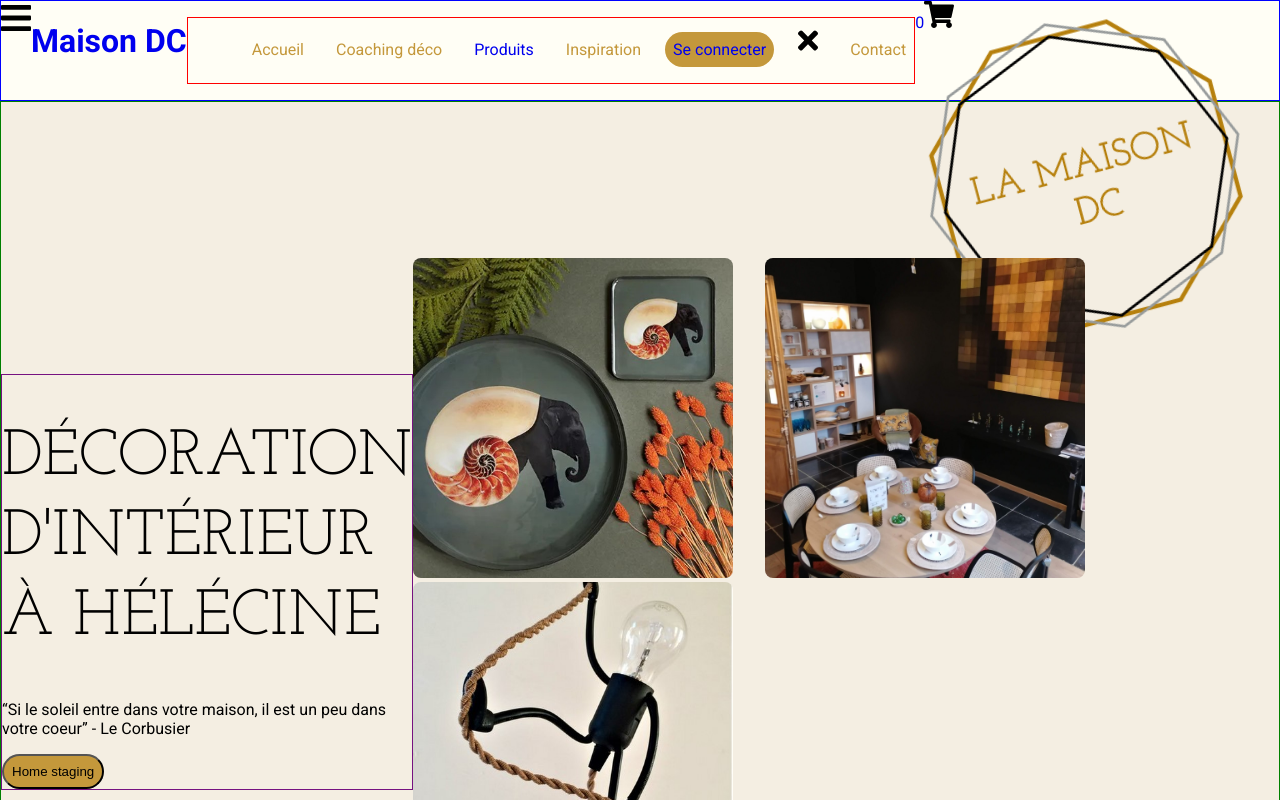
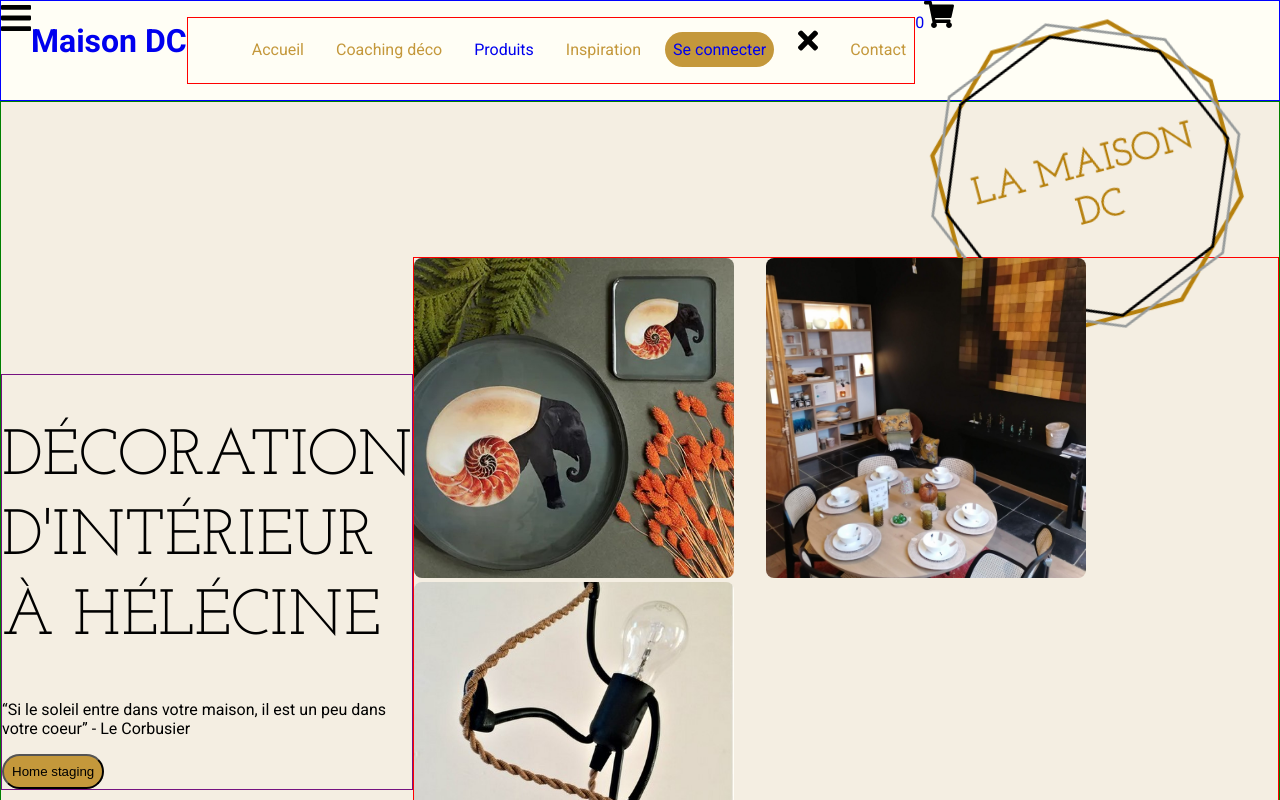
Before and after one commit to Evamel/test-maisonDC, a React (Create React App) app in the folder client/: page /Home in a window 1280 px wide. Shown: the top 800 px of the page. Built offline with nearby package versions, Linux system fonts and the light colour scheme; no server answers.

Commit message:
decoration intereir scss

```diff
--- a/client/src/style/components/DecorationDInterieur.scss
+++ b/client/src/style/components/DecorationDInterieur.scss
@@ -26,7 +26,7 @@
     }
 
     .DecorationDInterieur_right{
-        border: solid 1px red 0.5;
+        border: solid 1px red ;
         margin: auto;
         }
 
```
